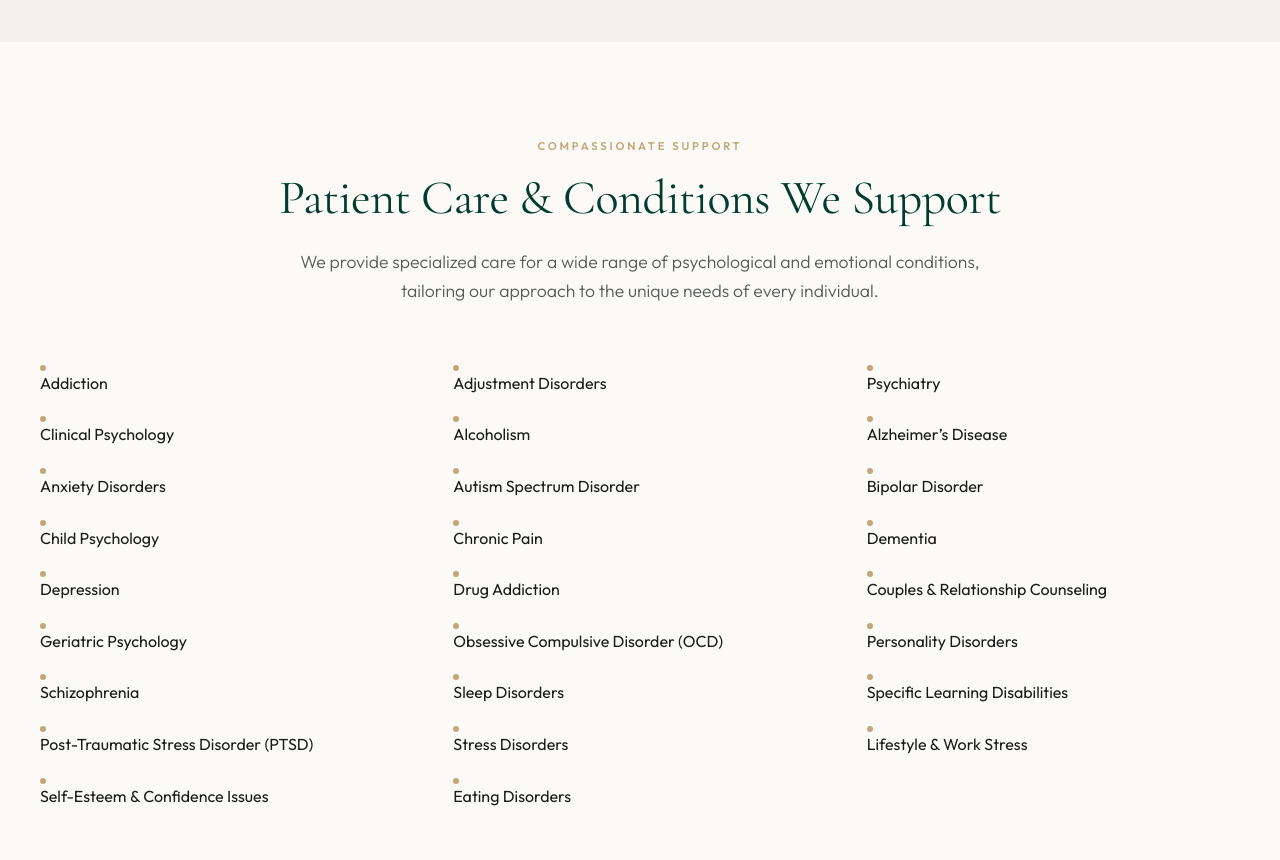
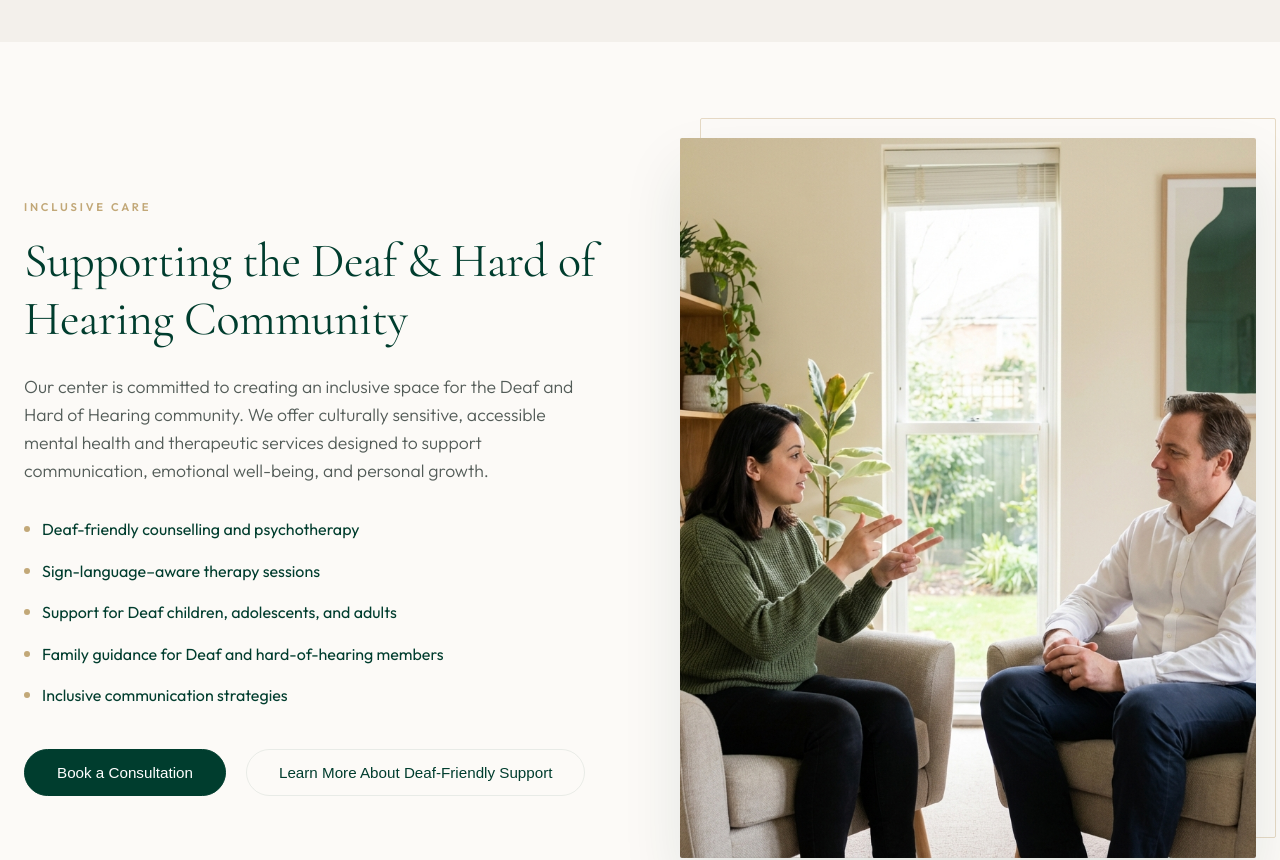
Before and after one commit to joelthomasitday/halcyon-psy, a Next.js app: page / in a window 1280 px wide. Shown: the part 4280-5140 px from the top of the page. Built offline with nearby package versions, Linux system fonts and the light colour scheme.

Commit message:
feat: add Deaf & Hard of Hearing support section with new component and image asset

```diff
--- a/src/app/page.tsx
+++ b/src/app/page.tsx
@@ -1,6 +1,7 @@
 import Navbar from "@/components/Navbar";
 import Hero from "@/components/Hero";
 import Services from "@/components/Services";
+import DeafSupport from "@/components/DeafSupport";
 import Philosophy from "@/components/Philosophy";
 import PatientCare from "@/components/PatientCare";
 import SpecializedTherapies from "@/components/SpecializedTherapies";
@@ -14,6 +15,7 @@ export default function Home() {
       <Hero />
       <Philosophy />
       <Services />
+      <DeafSupport />
       <PatientCare />
       <SpecializedTherapies />
       <AppointmentCTA />
--- /dev/null
+++ b/src/components/DeafSupport.tsx
@@ -0,0 +1,187 @@
+"use client";
+
+import { motion } from "framer-motion";
+import Image from "next/image";
+
+export default function DeafSupport() {
+  const whatsappMessage = encodeURIComponent("Hello, I would like to know more about Deaf and Hard of Hearing support services.");
+  const whatsappLink = `https://wa.me/919946702704?text=${whatsappMessage}`;
+
+  return (
+    <section id="deaf-support" className="section-padding" style={{ backgroundColor: "var(--bg-base)" }}>
+      <div className="container content-grid">
+        {/* Text Side */}
+        <motion.div
+           initial={{ opacity: 0, x: -30 }}
+           whileInView={{ opacity: 1, x: 0 }}
+           viewport={{ once: true }}
+           transition={{ duration: 0.8 }}
+        >
+          <span style={{
+              fontSize: "0.7rem",
+              letterSpacing: "0.25em",
+              textTransform: "uppercase",
+              color: "var(--brand-accent)",
+              display: "block",
+              marginBottom: "16px",
+              fontWeight: 600
+          }}>
+            Inclusive Care
+          </span>
+          <h2 style={{
+              fontSize: "clamp(2rem, 4vw, 3rem)",
+              fontWeight: 400,
+              color: "var(--brand-primary)",
+              marginBottom: "24px",
+              lineHeight: 1.2
+          }}>
+            Supporting the Deaf & Hard of Hearing Community
+          </h2>
+          <p style={{ color: "var(--text-muted)", fontWeight: 300, marginBottom: "32px", fontSize: "1.1rem", lineHeight: 1.6 }}>
+            Our center is committed to creating an inclusive space for the Deaf and Hard of Hearing community.
+            We offer culturally sensitive, accessible mental health and therapeutic services designed to support communication, emotional well-being, and personal growth.
+          </p>
+
+          <ul style={{
+              display: "flex",
+              flexDirection: "column",
+              gap: "16px",
+              marginBottom: "40px",
+              padding: 0,
+              listStyle: "none"
+          }}>
+            {[
+              "Deaf-friendly counselling and psychotherapy",
+              "Sign-language–aware therapy sessions",
+              "Support for Deaf children, adolescents, and adults",
+              "Family guidance for Deaf and hard-of-hearing members",
+              "Inclusive communication strategies"
+            ].map((item, i) => (
+              <li key={i} style={{ display: "flex", alignItems: "start", gap: "12px" }}>
+                <div style={{ width: "6px", height: "6px", backgroundColor: "var(--brand-accent)", borderRadius: "50%", marginTop: "9px", flexShrink: 0 }} />
+                <span style={{ fontSize: "1rem", color: "var(--brand-primary)", fontWeight: 400 }}>{item}</span>
+              </li>
+            ))}
+          </ul>
+
+          <div className="button-group">
+             <a href={whatsappLink} target="_blank" rel="noopener noreferrer" style={{ textDecoration: "none" }}>
+                <button className="btn-primary">
+                  Book a Consultation
+                </button>
+             </a>
+             <a href={whatsappLink} target="_blank" rel="noopener noreferrer" style={{ textDecoration: "none" }}>
+                <button className="btn-secondary">
+                  Learn More About Deaf-Friendly Support
+                </button>
+             </a>
+          </div>
+        </motion.div>
+
+        {/* Image Side */}
+        <motion.div
+          initial={{ opacity: 0, x: 30 }}
+          whileInView={{ opacity: 1, x: 0 }}
+          viewport={{ once: true }}
+          transition={{ duration: 0.8, delay: 0.2 }}
+          style={{ position: "relative" }}
+        >
+          <div className="image-wrapper">
+             <Image
+               src="/services/deaf-support.png"
+               alt="Deaf and Hard of Hearing Support Therapy Session"
+               fill
+               style={{ objectFit: "cover" }}
+               sizes="(max-width: 992px) 100vw, 50vw"
+             />
+          </div>
+           <div className="decorative-border" />
+        </motion.div>
+      </div>
+
+      <style jsx>{`
+        .content-grid {
+          display: grid;
+          grid-template-columns: 1fr 1fr;
+          gap: 80px;
+          align-items: center;
+        }
+
+        .button-group {
+          display: flex;
+          gap: 20px;
+          flex-wrap: wrap;
+        }
+
+        .btn-primary {
+          background-color: var(--brand-primary);
+          color: white;
+          border: 1px solid var(--brand-primary);
+          padding: 14px 32px;
+          border-radius: 100px;
+          font-size: 0.95rem;
+          cursor: pointer;
+          transition: all 0.3s ease;
+          font-weight: 500;
+        }
+
+        .btn-primary:hover {
+          background-color: var(--brand-accent);
+          border-color: var(--brand-accent);
+          transform: translateY(-2px);
+          box-shadow: 0 10px 20px rgba(0, 61, 46, 0.15);
+        }
+
+        .btn-secondary {
+          background-color: transparent;
+          color: var(--brand-primary);
+          border: 1px solid var(--border-subtle);
+          padding: 14px 32px;
+          border-radius: 100px;
+          font-size: 0.95rem;
+          cursor: pointer;
+          transition: all 0.3s ease;
+          font-weight: 500;
+        }
+
+        .btn-secondary:hover {
+          border-color: var(--brand-primary);
+          transform: translateY(-2px);
+          background-color: rgba(0, 61, 46, 0.03);
+        }
+
+        .image-wrapper {
+          position: relative;
+          aspect-ratio: 4/5;
+          border-radius: 2px;
+          overflow: hidden;
+          box-shadow: 0 30px 60px rgba(0, 61, 46, 0.1);
+          z-index: 1;
+        }
+
+        .decorative-border {
+          position: absolute;
+          top: -20px;
+          right: -20px;
+          bottom: 20px;
+          left: 20px;
+          border: 1px solid var(--brand-accent);
+          z-index: 0;
+          opacity: 0.4;
+          border-radius: 2px;
+        }
+
+        @media (max-width: 992px) {
+          .content-grid {
+            grid-template-columns: 1fr;
+            gap: 60px;
+          }
+
+          .image-wrapper {
+            aspect-ratio: 16/9;
+          }
+        }
+      `}</style>
+    </section>
+  );
+}
```
Also changed, not shown: public/services/deaf-support.png (added).
